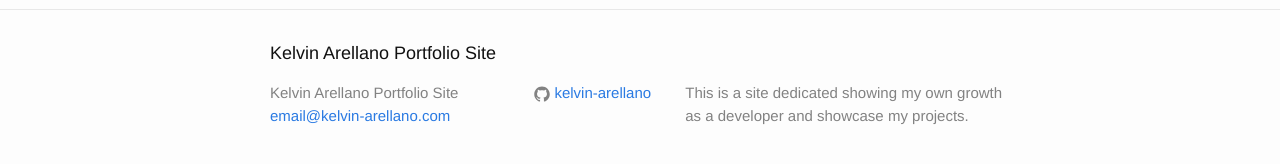
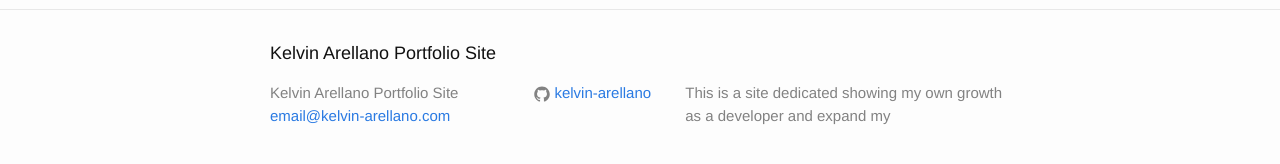
Before and after one commit to Kelvin-Arellano/kelvin-arellano.github.io, a Jekyll site: the page built from index.html, in a window 1280 px wide. Shown: the part 287-451 px from the top of the page. Built offline with Jekyll 4.4.1, drawn with Linux system fonts in a browser that asks for light colours.

Commit message:
more changes

```diff
--- a/_config.yml
+++ b/_config.yml
@@ -8,9 +8,9 @@
 # Site settings
 title: Kelvin Arellano Portfolio Site
 email: email@kelvin-arellano.com
-description: This is a site dedicated showing my own growth as a developer and showcase my projects.
-baseurl: "/home" # the subpath of your site, e.g. /blog
-url: "kelvin-arellano.net" # the base hostname & protocol for your site
+description: This is a site dedicated showing my own growth as a developer and expand my
+baseurl: "" # the subpath of your site, e.g. /blog
+url: "http://yourdomain.com" # the base hostname & protocol for your site
 github_username:  kelvin-arellano
 
 # Build settings
```
